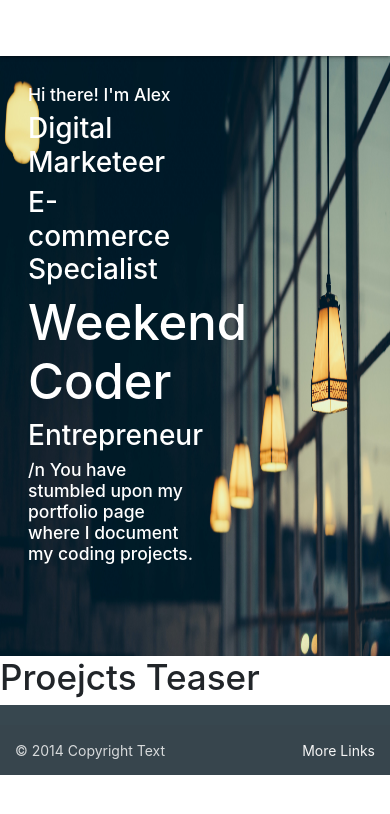
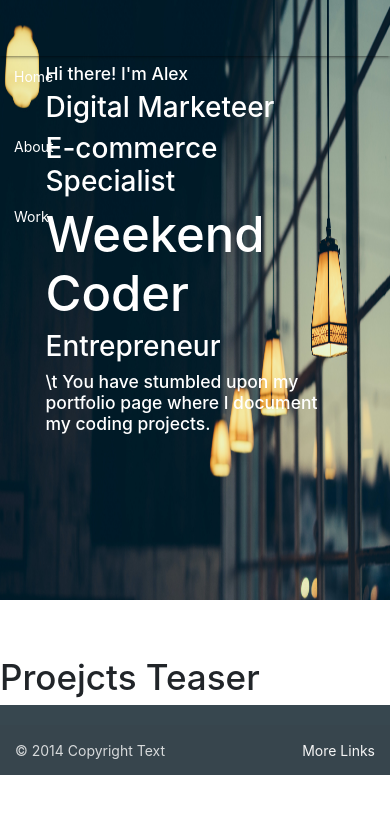
Before and after one commit to a-telier/portfolio, a Flask app: page / in a window 390 px wide, after a click that opens the changed part. Shown: the top 814 px of the page. Run offline with Flask 2, Linux system fonts and the light colour scheme; some libraries are stand-ins or nearby versions.

Commit message:
updated styling CSS and JS libraries

```diff
--- a/static/css/style.css
+++ /dev/null
@@ -1,39 +0,0 @@
-body{
-  display:block;
-}
-.navbar{
-  display: block;
-}
-section{
-  display:block;
-}
-
-#landing-view{
-  height: 600px;
-  width: 100%;
-  overflow:hidden;
-  position: relative;
-}
-
-#landing-img{
-  background-size: cover;
-  background-repeat: no-repeat;
-  position:absolute;
-  z-index: -2;
-
-  animation-name: hero-zoom;
-  animation-duration: 5s;
-  animation-fill-mode: forwards;
-}
-
-/* Style the navbar links */
-#navbar a {
-  float: left;
-  display: block;
-  text-align: center;
-  padding: 15px;
-  text-decoration: none;
-}
-
-  #navbar a:hover {
-}
--- a/templates/base.html
+++ b/templates/base.html
@@ -9,25 +9,47 @@
     <title>{% block title %}{% endblock %}A-telier Portfolio</title>
 
     <!--css libraries-->
-    <link rel="stylesheet" href="{{url_for('static', filename='css/style.css')}}" type="text/css"/>
 
-    <link rel="stylesheet" href="https://cdnjs.cloudflare.com/ajax/libs/materialize/1.0.0/css/materialize.min.css"
-    integrity="sha512-UJfAaOlIRtdR+0P6C3KUoTDAxVTuy3lnSXLyLKlHYJlcSU8Juge/mjeaxDNMlw9LgeIotgz5FP8eUQPhX1q10A=="
-    crossorigin="anonymous">
-    <link rel="stylesheet" href="https://stackpath.bootstrapcdn.com/bootstrap/4.4.1/css/bootstrap.min.css"
-    integrity="sha384-Vkoo8x4CGsO3+Hhxv8T/Q5PaXtkKtu6ug5TOeNV6gBiFeWPGFN9MuhOf23Q9Ifjh" crossorigin="anonymous">
+    {% block corecss %}
+        <!-- Styling libraries -->
+        <link rel="stylesheet" href="https://cdnjs.cloudflare.com/ajax/libs/materialize/1.0.0/css/materialize.min.css" integrity="sha512-UJfAaOlIRtdR+0P6C3KUoTDAxVTuy3lnSXLyLKlHYJlcSU8Juge/mjeaxDNMlw9LgeIotgz5FP8eUQPhX1q10A==" crossorigin="anonymous">
+        <link rel="stylesheet" href="https://stackpath.bootstrapcdn.com/bootstrap/4.4.1/css/bootstrap.min.css" integrity="sha384-Vkoo8x4CGsO3+Hhxv8T/Q5PaXtkKtu6ug5TOeNV6gBiFeWPGFN9MuhOf23Q9Ifjh" crossorigin="anonymous">
+        <!-- Own CSS  -->
+        <link rel="stylesheet" href="{{url_for('static', filename='css/style.css')}}" type="text/css"/>
+        <!-- Icons -->
+        <link href="https://fonts.googleapis.com/icon?family=Material+Icons" rel="stylesheet">
+        <!-- Fonts -->
+        <link rel="preconnect" href="https://fonts.gstatic.com">
+        <link href="https://fonts.googleapis.com/css2?family=Lato:wght@300;400;700&display=swap" rel="stylesheet">
+        <link rel="preconnect" href="https://fonts.gstatic.com">
+    {% endblock %}
 
-    <!-- Animation library -->
-    <link rel="stylesheet" href="https://cdnjs.cloudflare.com/ajax/libs/animate.css/4.1.1/animate.min.css"    <link href="https://fonts.googleapis.com/icon?family=Material+Icons" rel="stylesheet">
+    {% block extra_css %}
+    <style>
+        /* Chrome, Safari, Edge, Opera */
+        input::-webkit-outer-spin-button,
+        input::-webkit-inner-spin-button {
+        -webkit-appearance: none;
+        margin: 0;
+        }
+
+        /* Firefox */
+        input[type=number] {
+        -moz-appearance: textfield;
+        }
+    </style>
+    {% endblock %}
 
     <!--favicon-->
 
-    <!--javascript libraries-->
+    <!-- JS Libraries -->
     <script src="{{ url_for('static', filename='js/index.js')}}"></script>
 
-    <script src="https://cdnjs.cloudflare.com/ajax/libs/jquery/3.5.0/jquery.min.js"></script>
-    <script src="https://cdnjs.cloudflare.com/ajax/libs/twitter-bootstrap/3.3.7/js/bootstrap.min.js"></script>
+    <script src="https://kit.fontawesome.com/fec8644327.js" crossorigin="anonymous"></script>
+    <script src="https://code.jquery.com/jquery-3.4.1.min.js" integrity="sha256-CSXorXvZcTkaix6Yvo6HppcZGetbYMGWSFlBw8HfCJo=" crossorigin="anonymous"></script>
+    <script src="https://cdn.jsdelivr.net/npm/popper.js@1.16.0/dist/umd/popper.min.js" integrity="sha384-Q6E9RHvbIyZFJoft+2mJbHaEWldlvI9IOYy5n3zV9zzTtmI3UksdQRVvoxMfooAo" crossorigin="anonymous"></script>
     <script src="https://cdnjs.cloudflare.com/ajax/libs/materialize/1.0.0/js/materialize.min.js"></script>
+    <script src="https://stackpath.bootstrapcdn.com/bootstrap/4.4.1/js/bootstrap.min.js" integrity="sha384-wfSDF2E50Y2D1uUdj0O3uMBJnjuUD4Ih7YwaYd1iqfktj0Uod8GCExl3Og8ifwB6" crossorigin="anonymous"></script>
 
 </head>
 {% endblock %}
@@ -45,10 +67,10 @@
             </li>
             <li class="nav-item">
               <a class="nav-link white-text" href="#">About </a>
+            </li>
+            <li class="nav-item">
+              <a class="nav-link white-text" href="#">Work </a>
           </li>
-          <li class="nav-item">
-            <a class="nav-link white-text" href="#">Work </a>
-        </li>
         </ul>
     </div>
 </nav>
@@ -56,7 +78,7 @@
 
 
 <!--Content-->
-<body>
+<body class="w-100">
 {% block body %}
 {% endblock %}
 </body>
@@ -90,4 +112,28 @@
     {% endblock %}
 </footer>
 
+{% block postloadjs %}
+<!-- every page will render this since under base.html -->
+<script type="text/javascript">
+    // navigation toggler
+    $(document).ready(function() {
+        $('.sidenav').sidenav();
+        $('.dropdown-trigger').dropdown({ hover: false });
+        $('select').formSelect();
+        $('.collapsible').collapsible();
+    });
+
+    // dropdown menu
+    // jQuery(document).ready(function($){
+    //     $(".button-collapse").sideNav({
+    //         menuWidth: 275
+    //     });
+    //     $('.collapsible').collapsible();
+    //     });
+
+    // toasts
+    $('.toast').toast('show');
+</script>
+{% endblock %}
+
 </html>
--- a/templates/index.html
+++ b/templates/index.html
@@ -6,27 +6,28 @@
 {% endblock %}
 
 {% block body %}
-<section id="landing-view" class="container-fluid">
+<section id="" class="container-fluid" style="height:600px;">
     <div class="row">
         <!-- Landing Image -->
         <img id="landing-img"
         class="sticky-top w-100 position-absolute"
         src="{{ url_for('static', filename='img/5.png')}}"
-        style="z-index:-1; height: 600px;">
+        style="height: 600px; position:absolute; background-size:cover; z-index:-1;">
         <!-- Welcome text -->
         <div id="landing-text"
-        class="col-6 w-100 left-align white-text p-3 m-3
-        align-middle
-        animate__animated animate__tada"
-        style="">
+        class="col-lg-6 col-sm-12 w-100 left-align mx-5 white-text p-1 m-1
+        animate__animated animate__fadeInLeft"
+        style="height:600px;">
+            <div class="my-auto">
                 <h5>Hi there! I'm Alex</h5>
                 <h3 style="font-size:2em;">Digital Marketeer</h3>
                 <h3 style="font-size:2em;">E-commerce Specialist</h3>
                 <h1 style="font-size:3.5em;">Weekend Coder</h1>
                 <h3 style="font-size:2em;">Entrepreneur</h3>
-            <h5>/n You have stumbled upon my portfolio page
+                <h5>\t You have stumbled upon my portfolio page
                     where I document my coding projects.
                 </h5>
+            </div>
         </div>
     </div>
 </section>
```
Lines whose indentation alone changed are shown as unchanged.
